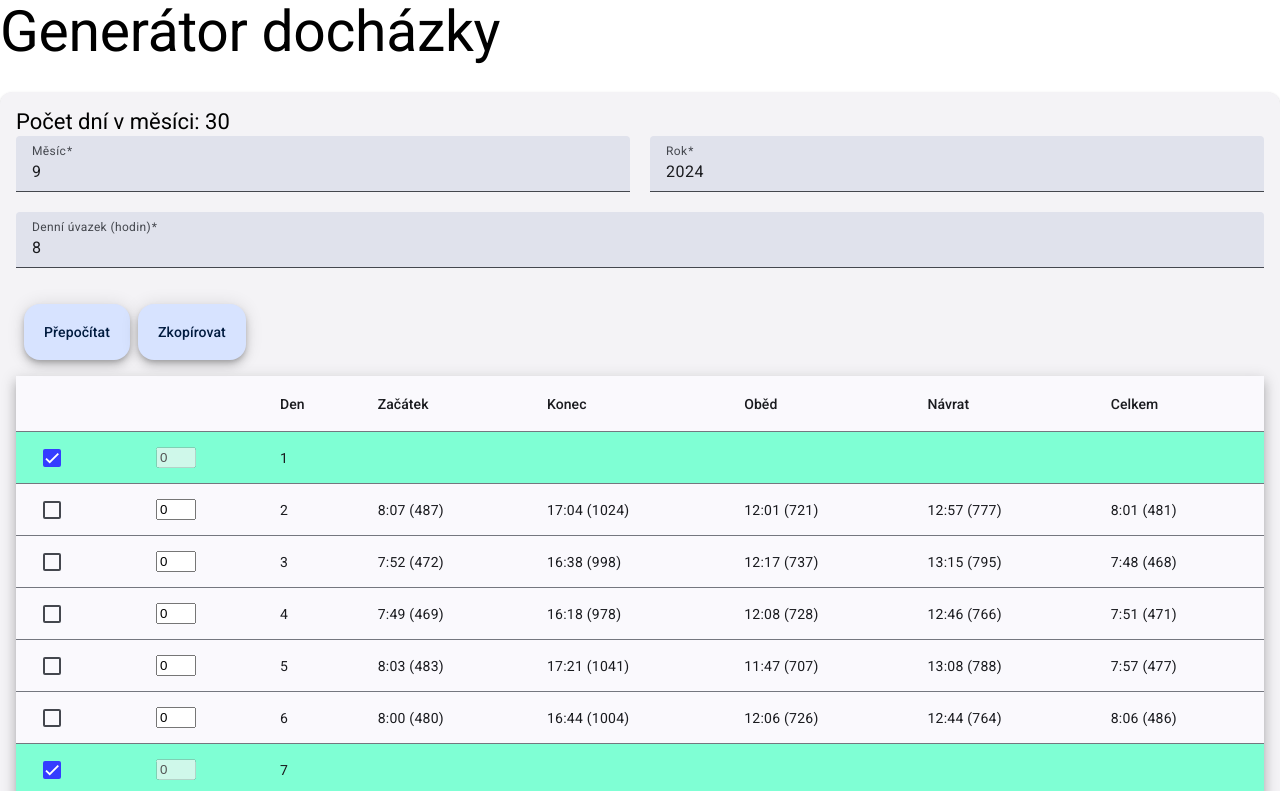
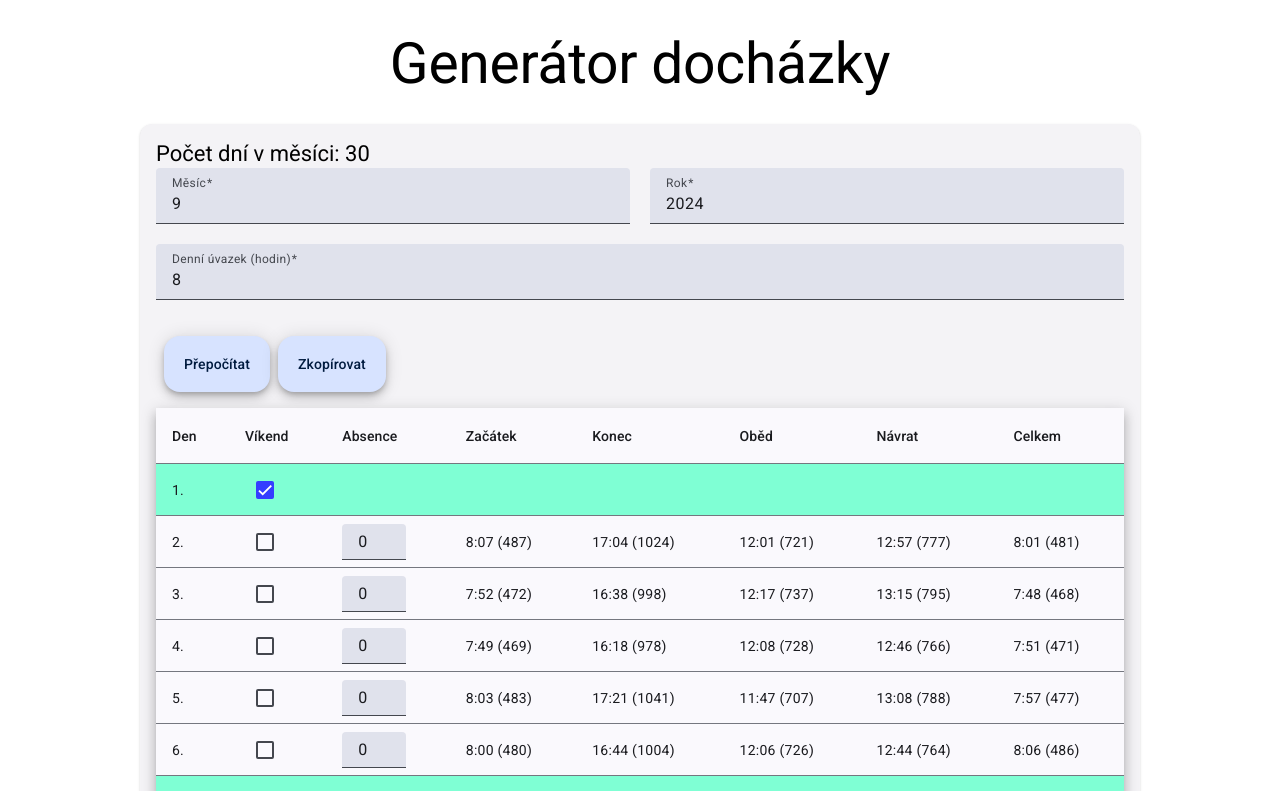
Before and after one commit to saxicek/attendance-generator, an Angular app: page / in a window 1280 px wide. Shown: the top 791 px of the page. Built offline with nearby package versions, Linux system fonts and the light colour scheme.

Commit message:
Styling update
- add title
- center header
- limit card width
- change column order
- show absent input only for working days
- use dense style for absent input

```diff
--- a/src/app/app.component.ts
+++ b/src/app/app.component.ts
@@ -9,6 +9,12 @@ import {FormComponent} from "./form/form.component";
     <h1>Generátor docházky</h1>
     <app-form></app-form>
   `,
+  styles: `
+  h1 {
+    text-align: center;
+    margin-top: 2rem;
+  }
+  `
 })
 export class AppComponent {
   title = 'attendance-generator';
--- a/src/app/form/form.component.html
+++ b/src/app/form/form.component.html
@@ -1,5 +1,5 @@
 <form [formGroup]="attendanceForm" novalidate (ngSubmit)="onSubmit()">
-  <mat-card class="shipping-card">
+  <mat-card class="shipping-card" [style.max-width.px]="1000">
     <mat-card-header>
       <mat-card-title>Počet dní v měsíci: {{dayCount}}</mat-card-title>
     </mat-card-header>
@@ -48,24 +48,28 @@
 
         <!-- Customize Column -->
         <ng-container matColumnDef="customize">
-          <th mat-header-cell *matHeaderCellDef></th>
+          <th mat-header-cell *matHeaderCellDef matTooltip="víkend/svátek/dovolená">Víkend</th>
           <td mat-cell *matCellDef="let e">
-            <mat-checkbox [checked]="!e.working" (change)="switchHoliday(e.day)"  matTooltip="dovolená/víkend">
+            <mat-checkbox [checked]="!e.working" (change)="switchHoliday(e.day)" matTooltip="víkend/svátek/dovolená">
             </mat-checkbox></td>
         </ng-container>
 
         <!-- Absent Column -->
         <ng-container matColumnDef="absent">
-          <th mat-header-cell *matHeaderCellDef></th>
+          <th mat-header-cell *matHeaderCellDef>Absence</th>
           <td mat-cell *matCellDef="let e; let i=index">
-            <input matInput type="number" [formControl]="getControl(i, 'absent')" matTooltip="absence (hodin)" class="day-absence">
+            @if (e.working) {
+              <mat-form-field subscriptSizing="dynamic" matTooltip="Absence (hodin)" [style.width.rem]="4">
+                <input matInput type="number" [formControl]="getControl(i, 'absent')" class="day-absence">
+              </mat-form-field>
+            }
           </td>
         </ng-container>
 
         <!-- Day Column -->
         <ng-container matColumnDef="day">
           <th mat-header-cell *matHeaderCellDef> Den </th>
-          <td mat-cell *matCellDef="let e"> {{e.day}} </td>
+          <td mat-cell *matCellDef="let e"> {{e.day}}. </td>
         </ng-container>
 
         <!-- Morning Start Column -->
--- a/src/app/form/form.component.css
+++ b/src/app/form/form.component.scss
@@ -1,3 +1,9 @@
+@use '@angular/material' as mat;
+
+table {
+  @include mat.form-field-density(-5);
+}
+
 .full-width {
   width: 100%;
 }
--- a/src/app/form/form.component.ts
+++ b/src/app/form/form.component.ts
@@ -44,7 +44,7 @@ interface AttendanceDay {
 @Component({
   selector: 'app-form',
   templateUrl: './form.component.html',
-  styleUrl: './form.component.css',
+  styleUrl: './form.component.scss',
   standalone: true,
   imports: [
     MatInputModule,
@@ -79,9 +79,9 @@ export class FormComponent implements OnInit {
   readonly dayStart = 8 * 60;
 
   displayedColumns: string[] = [
+    'day',
     'customize',
     'absent',
-    'day',
     'morningStart',
     'afternoonEnd',
     'morningEnd',
--- a/src/index.html
+++ b/src/index.html
@@ -2,7 +2,7 @@
 <html lang="en">
 <head>
   <meta charset="utf-8">
-  <title>AttendanceGenerator</title>
+  <title>Generátor docházky</title>
   <base href="/">
   <meta name="viewport" content="width=device-width, initial-scale=1">
   <link rel="icon" type="image/x-icon" href="favicon.ico">
```
